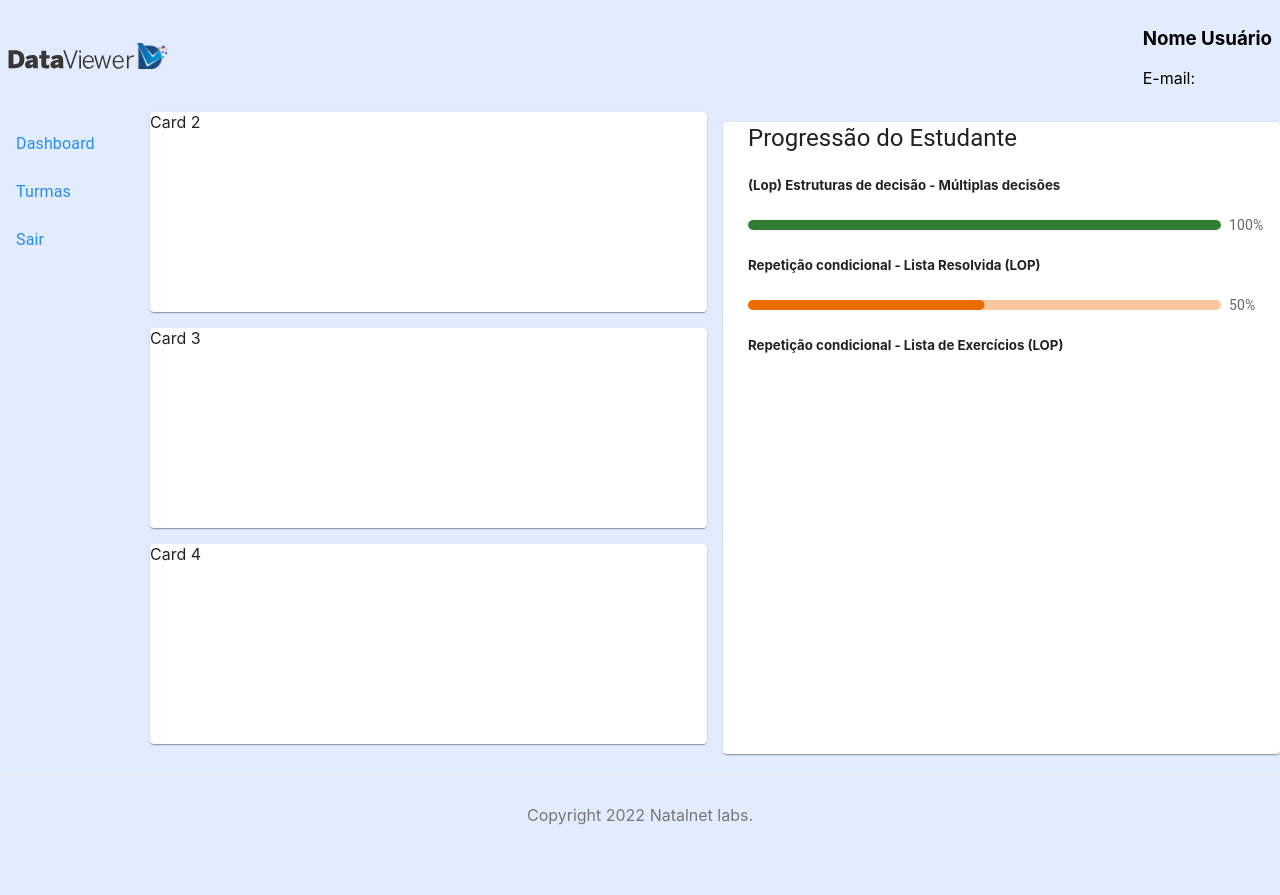
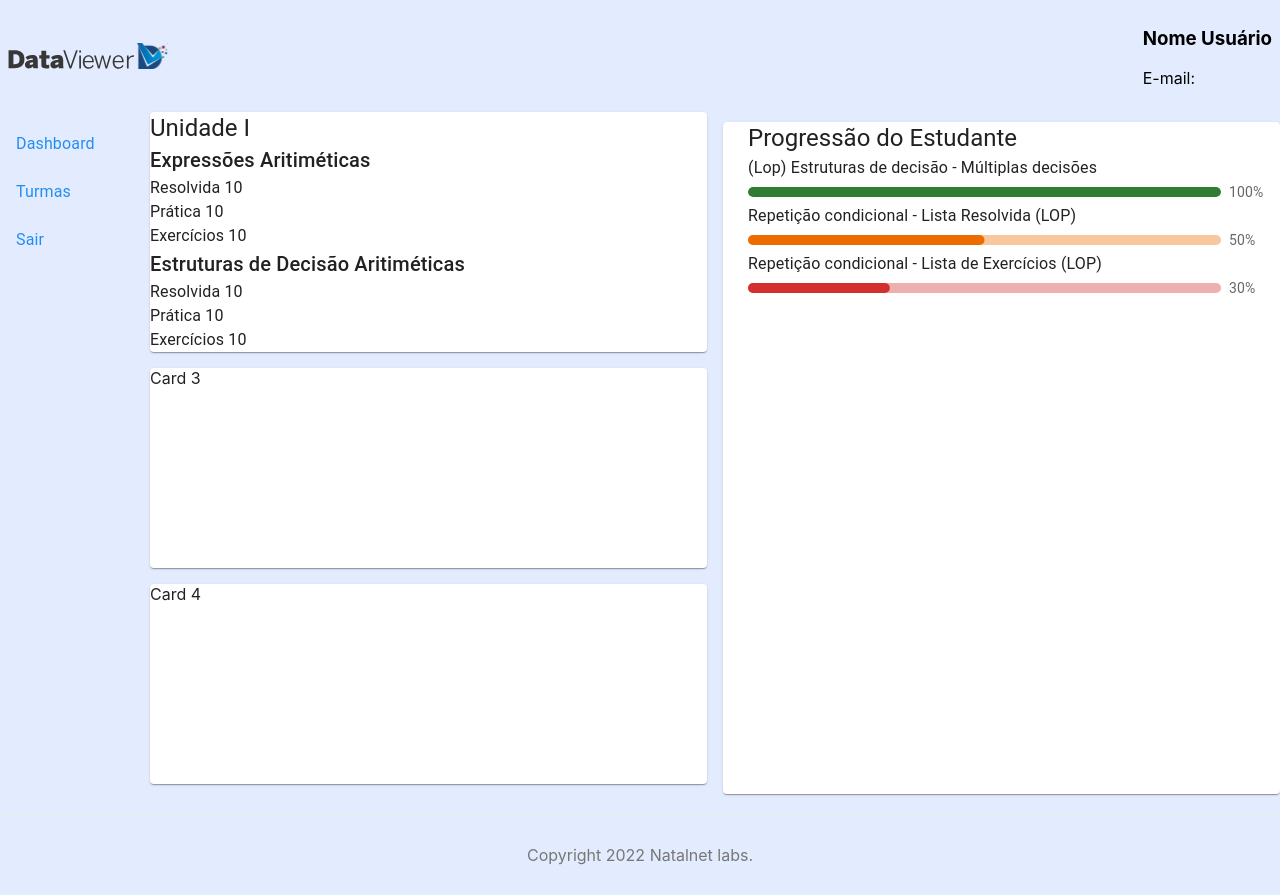
Before and after one commit to Natalnet/dataviewer-beta, a Next.js app in the folder frontend/: page /students/listgrades/1 in a window 1280 px wide. Before the commit the page ends 855 px from the top, so only its background shows below. Built offline with nearby package versions, Linux system fonts and the light colour scheme.

Commit message:
Rascunho notas das listas

```diff
--- a/frontend/components/StudentProgress.jsx
+++ b/frontend/components/StudentProgress.jsx
@@ -46,17 +46,7 @@ LinearProgressWithLabel.propTypes = {
 };
 
 export default function LinearWithValueLabel({ data }) {
-  const [progress, setProgress] = React.useState(0);
-  // React.useEffect(() => {
-  //   const timer = setInterval(() => {
-  //     setProgress((prevProgress) =>
-  //       prevProgress >= %100 ? 10 : prevProgress + 10
-  //     );
-  //   }, 800);
-  //   return () => {
-  //     clearInterval(timer);
-  //   };
-  // }, []);
+
   return (
     <Box
       sx={{
@@ -72,10 +62,10 @@ export default function LinearWithValueLabel({ data }) {
       {data.map((item) => {
         return (
           <div>
-            <h5>{item.fullName}</h5>
+            <Typography variant="subtitle1">{item.fullName}</Typography>
             <Box sx={{ width: "97%"}}>
               <LinearProgressWithLabel value={item.progress} />
-            </Box>{" "}
+            </Box>
           </div>
         );
       })}
--- a/frontend/pages/students/listgrades/[idStudent].js
+++ b/frontend/pages/students/listgrades/[idStudent].js
@@ -12,7 +12,19 @@ function StudentListPage({ data }) {
         <Grid item xs={12} md={6}>
           <Grid container direction="column" spacing={2}>
             <Grid item>
-              <Paper style={{ height: '200px' }}>Card 2</Paper>
+              <Paper>
+                <Typography variant="h5">Unidade I</Typography>
+                <Typography variant="h6">Expressões Aritiméticas</Typography>
+                <Typography variant="body1"> Resolvida 10</Typography>
+                <Typography variant="body1"> Prática 10</Typography>
+                <Typography variant="body1"> Exercícios 10</Typography>
+                <Typography variant="h6">
+                  Estruturas de Decisão Aritiméticas
+                </Typography>
+                <Typography variant="body1"> Resolvida 10</Typography>
+                <Typography variant="body1"> Prática 10</Typography>
+                <Typography variant="body1"> Exercícios 10</Typography>
+              </Paper>
             </Grid>
             <Grid item>
               <Paper style={{ height: '200px' }}>Card 3</Paper>
```
